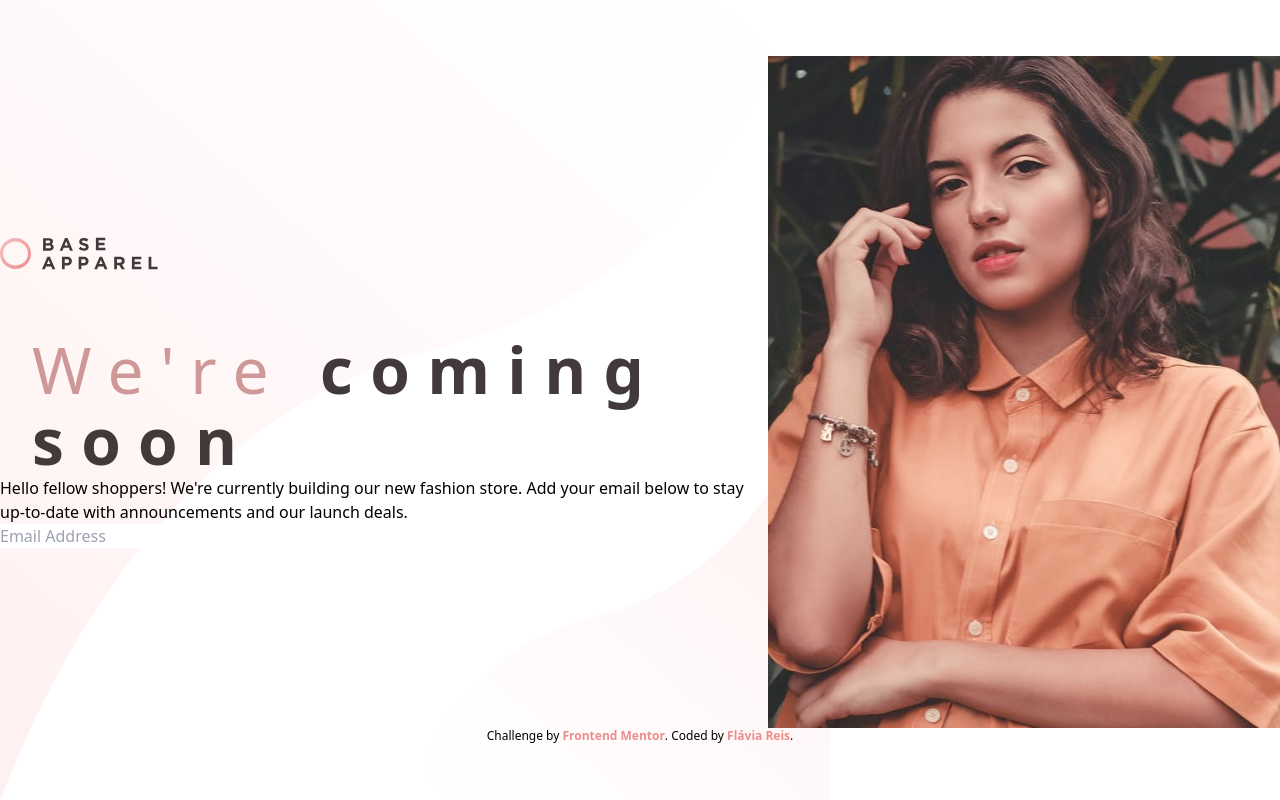
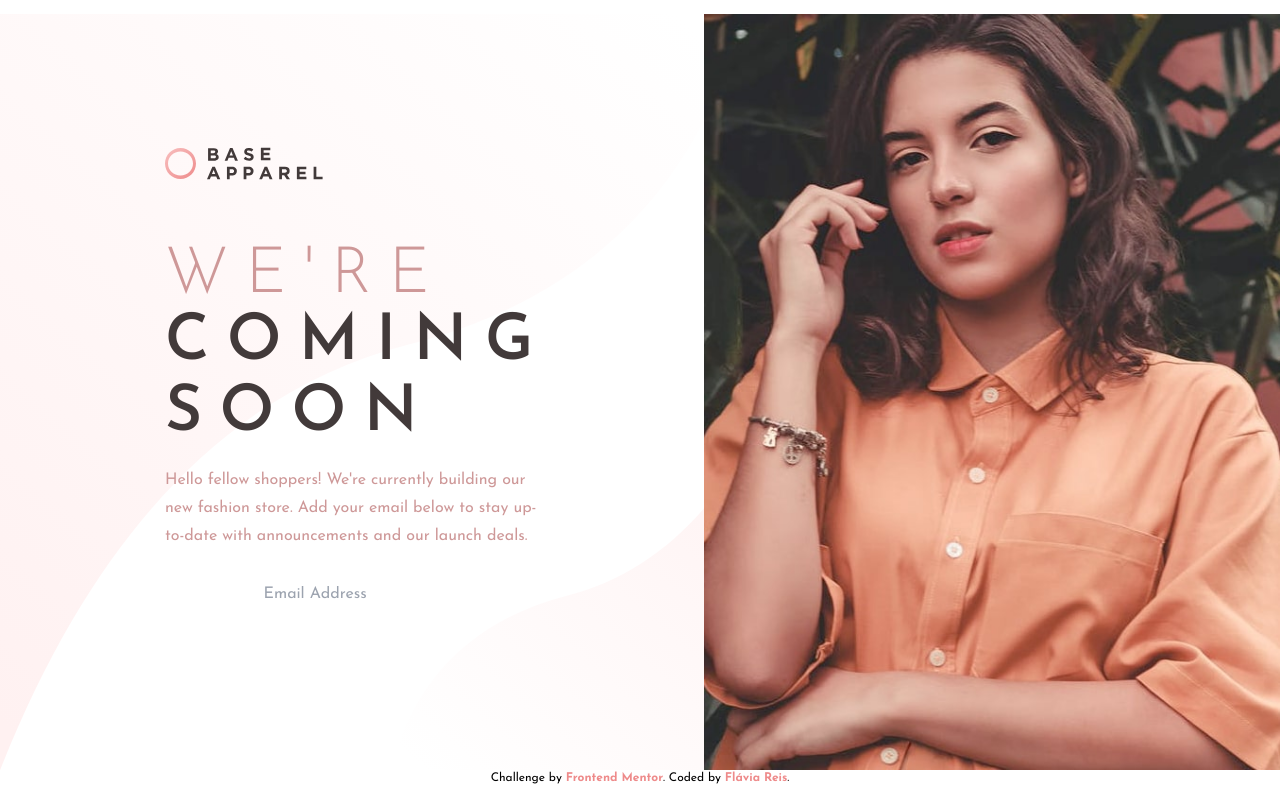
Before and after one commit to flaviare1s/base-apparel-coming-soon, a website: page src/index.html in a window 1280 px wide. Drawn offline with Linux system fonts and the light colour scheme.

Commit message:
Making the syles

```diff
--- a/src/index.html
+++ b/src/index.html
@@ -15,25 +15,25 @@
   <title>Frontend Mentor | Base Apparel coming soon page</title>
 
 </head>
-<body class="flex flex-col justify-center items-center m-auto h-screen lg:bg-bg-desktop lg:bg-no-repeat lg:bg-contain bg-left overflow-hidden">
+<body class="font-Josefin flex flex-col justify-center items-center m-auto h-screen">
 
-  <main class="flex flex-col lg:flex-row-reverse justify-center items-center w-full">
-    <div class="w-full lg:w-[40%]">
+  <main class="flex flex-col lg:flex-row-reverse justify-center items-center w-full lg:bg-bg-desktop lg:bg-no-repeat lg:bg-contain bg-left">
+    <div class="w-full lg:w-[45%]">
       <img class="lg:hidden py-[31px] px-8" src="../images/logo.svg" alt="Logo">
       <img class="lg:hidden w-full " src="../images/hero-mobile.jpg" alt="Hero Image">
       <img class="hidden lg:block" src="../images/hero-desktop.jpg" alt="Hero Image">
     </div>
 
-    <div class="lg:w-[60%]">
-      <img class="hidden lg:block" src="../images/logo.svg" alt="Logo">
-      <h1 class="text-4xl lg:text-[64px] tracking-[10.83px] lg:tracking-[17.32px] text-center lg:text-left px-8 pt-16">
+    <div class="lg:w-[55%]">
+      <img class="hidden lg:block px-[165px]" src="../images/logo.svg" alt="Logo">
+      <h1 class="uppercase text-4xl lg:text-[64px] tracking-[10.83px] lg:tracking-[17.32px] text-center lg:text-left px-8 lg:px-[165px] pt-16 pb-4">
         <span class="text-pele font-light leading-[42px] lg:leading-[64px]">We're </span>
         <span class="text-dark font-semibold lg:leading-[71px]">coming soon</span></h1>
-      <p>
+      <p class="text-pele text-sm lg:text-base text-center lg:text-left px-8 lg:px-[165px] leading-[22px] lg:leading-[28px]">
         Hello fellow shoppers! We're currently building our new fashion store.
         Add your email below to stay up-to-date with announcements and our launch deals.
       </p>
-      <form>
+      <form class="my-8 flex justify-center">
         <input type="email" name="email" id="email" placeholder="Email Address">
         <button type="submit"></button>
       </form>
```
Also changed, not shown: src/output.css.
